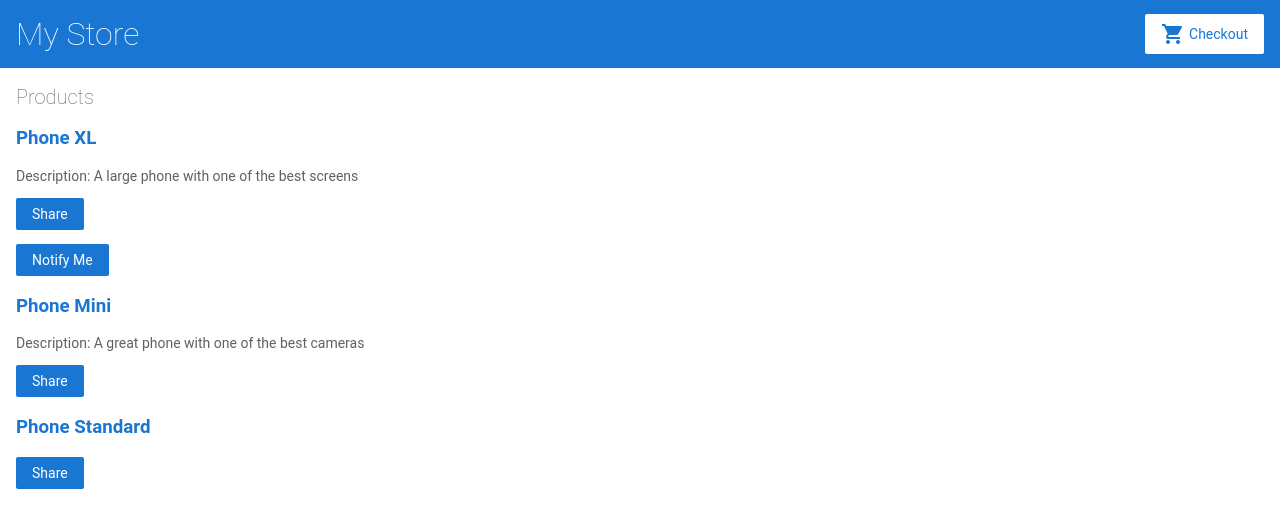
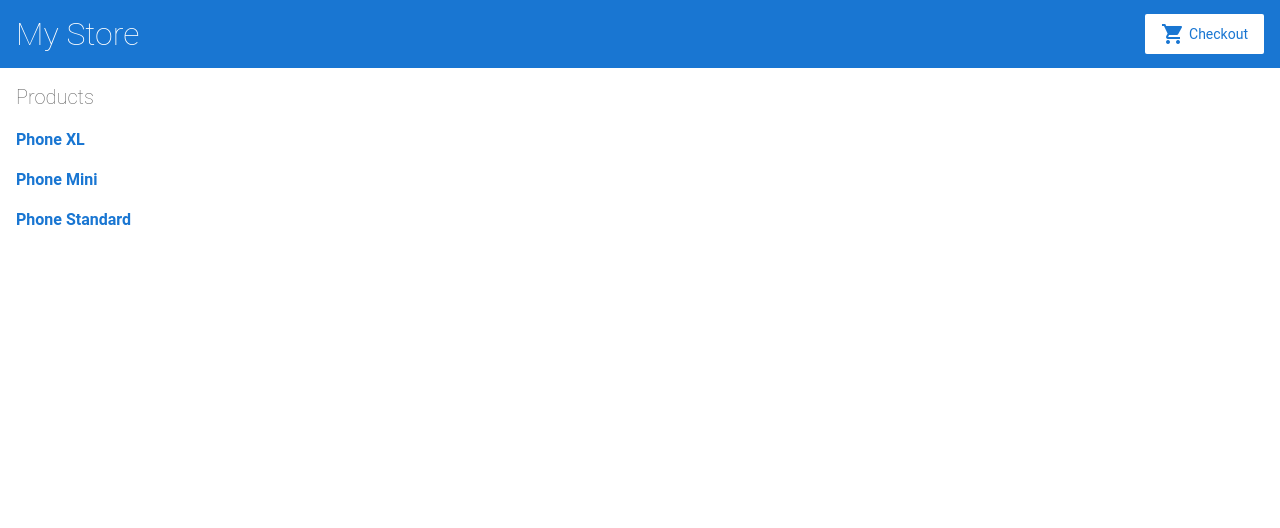
Before and after one commit to Schwelmin/Angular-SampleApp, an Angular app: page / in a window 1280 px wide. Shown: the top 528 px of the page. Built offline with nearby package versions, Linux system fonts and the light colour scheme.

Commit message:
3 files modified, 3 added

```diff
--- a/src/app/app.module.ts
+++ b/src/app/app.module.ts
@@ -7,6 +7,7 @@ import { AppComponent } from './app.component';
 import { TopBarComponent } from './top-bar/top-bar.component';
 import { ProductListComponent } from './product-list/product-list.component';
 import { ProductAlertsComponent } from './product-alerts/product-alerts.component';
+import { ProductDetailsComponent } from './product-details/product-details.component';
 
 @NgModule({
   imports: [
@@ -14,13 +15,15 @@ import { ProductAlertsComponent } from './product-alerts/product-alerts.componen
     ReactiveFormsModule,
     RouterModule.forRoot([
       { path: '', component: ProductListComponent },
+      { path: 'products/:productId', component: ProductDetailsComponent },
     ])
   ],
   declarations: [
     AppComponent,
     TopBarComponent,
     ProductListComponent,
-    ProductAlertsComponent
+    ProductAlertsComponent,
+    ProductDetailsComponent
   ],
   bootstrap: [ AppComponent ]
 })
--- /dev/null
+++ b/src/app/product-details/product-details.component.html
@@ -0,0 +1,18 @@
+<h2>Product Details</h2>
+
+<div *ngIf="product">
+  <h3>{{ product.name }}</h3>
+  <h4>{{ product.price | currency }}</h4>
+  <p *ngIf="product.description"><strong>Description:</strong><br />{{ product.description }}</p>
+
+  <hr />
+  <button (click)="share()">
+    Share
+  </button>
+
+  <app-product-alerts
+    [product]="product"
+    (notify)="onNotify()">
+  </app-product-alerts>
+
+</div>
--- /dev/null
+++ b/src/app/product-details/product-details.component.ts
@@ -0,0 +1,33 @@
+import { Component, OnInit } from '@angular/core';
+import { ActivatedRoute } from '@angular/router';
+
+import { products } from '../products';
+
+@Component({
+  selector: 'app-product-details',
+  templateUrl: './product-details.component.html',
+  styleUrls: ['./product-details.component.css']
+})
+export class ProductDetailsComponent implements OnInit {
+  product;
+
+  constructor(
+    private route: ActivatedRoute,
+  ) { }
+
+  share() {
+    this.route.paramMap.subscribe(params => {
+      window.alert('The product '+products[+params.get('productId')]['name']+' has been shared!');
+    });
+  }
+  onNotify() {
+    window.alert('You will be notified when the product goes on sale');
+  }
+
+  ngOnInit() {
+    this.route.paramMap.subscribe(params => {
+      this.product = products[+params.get('productId')];
+    });
+  }
+
+}
--- a/src/app/product-list/product-list.component.html
+++ b/src/app/product-list/product-list.component.html
@@ -1,25 +1,12 @@
 <h2>Products</h2>
 
-<div *ngFor="let product of products">
+<div *ngFor="let product of products; index as productId">
 
-  <h3>
-    <a [title]="product.name + ' details'">
+  <h4>
+    <a [title]="product.name + ' details'" [routerLink]="['/products', productId]">
       {{ product.name }}
     </a>
-  </h3>
-
-  <p *ngIf="product.description">
-    Description: {{ product.description }}
-  </p>
-
-  <button (click)="share()">
-    Share
-  </button>
-
-  <app-product-alerts
-    [product]="product"
-    (notify)="onNotify()">
-  </app-product-alerts>
+  </h4>
 
 </div>
 <!--
--- a/src/app/product-list/product-list.component.ts
+++ b/src/app/product-list/product-list.component.ts
@@ -10,10 +10,6 @@ import { products } from '../products';
 export class ProductListComponent {
   products = products;
 
-  share() {
-    window.alert('The product has been shared!');
-  }
-
   onNotify() {
     window.alert('You will be notified when the product goes on sale');
   }
```
Also changed, not shown: src/app/product-details/product-details.component.css (added).
